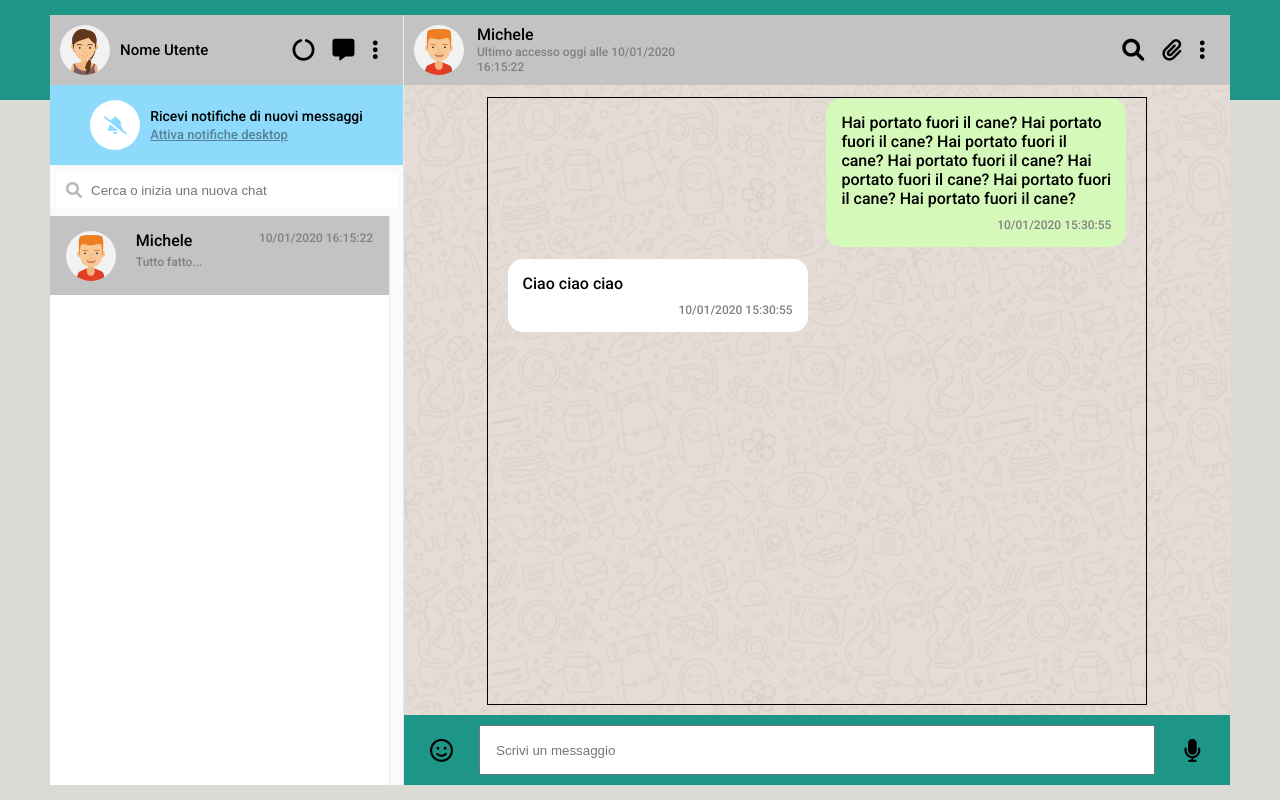
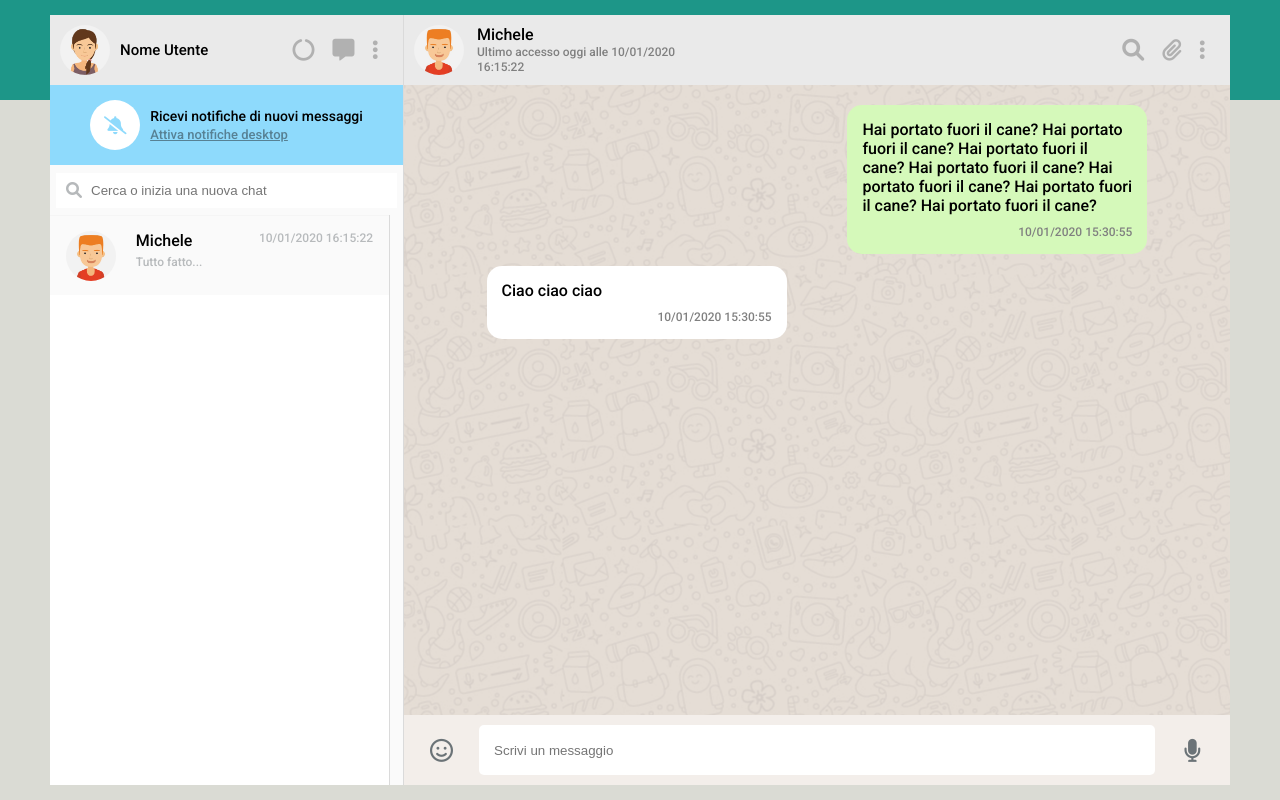
Before and after one commit to serborbone/vue-boolzapp, a plain HTML site: page index.html in a window 1280 px wide. Drawn offline with Linux system fonts and the light colour scheme.

Commit message:
Finestra completata

```diff
--- a/css/style.css
+++ b/css/style.css
@@ -25,7 +25,6 @@
   height: calc(100vh - 30px);
   z-index: 99;
   margin: 15px auto 0 auto;
-  background-color: purple;
   display: flex;
   font-family: 'Roboto', sans-serif;
 }
@@ -34,7 +33,7 @@
 .user-menu-left {
   width: 30%;
   height: 100%;
-  border-right: 1px solid #EAEAEA;
+  border-right: 1px solid #DADADA;
 }
 
 /* Dimensioni chat dx */
@@ -46,8 +45,7 @@
 /* Classi div info USER */
 .user-menu-left .user {
   height: 70px;
-  /* background-color: #EAEAEA; */
-  background-color: #c3c3c3;
+  background-color: #EAEAEA;
   display: flex;
   align-items: center;
 }
@@ -79,7 +77,8 @@
 .btn-user .fa-solid {
   margin-left: 18px;
   font-size: 22px;
-  /*color: #B1B1B1;*/ /*colore da impostare*/
+  color: #B1B1B1;
+  cursor: pointer;
 }
 
 /* Classi div Notifiche Desktop */
@@ -147,13 +146,13 @@
 .right-line {
   width: 4%;
   background-color: #FAFAFA;
-  border-left: 1px solid #EAEAEA;
+  border-left: 1px solid #DADADA;
 }
 
 .chat-user {
   height: 80px;
   display: flex;
-  background-color: #c3c3c3;
+  background-color: #FAFAFA;
   align-items: center;
   justify-content: center;
   width: 96%;
@@ -181,15 +180,13 @@
 }
 
 .top-text .time-date {
-  /*color: #B7BABC; colore originale */
-  color: grey;
+  color: #B7BABC;
   font-size: 12px;
 }
 
 .bottom-text {
   font-size: 12px;
-  /*color: #B7BABC; colore originale */
-  color: grey;
+  color: #B7BABC;
   margin-top: 5px;
 }
 
@@ -197,7 +194,7 @@
 
 .data-chat-showed {
   height: 70px;
-  background-color: #c3c3c3;
+  background-color: #EAEAEA;
   position: fixed;
   width: calc(1180px - 354px);
   display: flex;
@@ -235,6 +232,8 @@
 
 .chat-btn .fa-solid {
   margin-left: 18px;
+  color: #B1B1B1;
+  cursor: pointer;
 }
 
 /* Sezione messaggi chat aperta */
@@ -250,18 +249,11 @@
 
   display: flex;
   justify-content: center;
-  padding-top: 12px;
-  padding-bottom: 10px;
-}
-
-.msg-section {
-
+  padding-top: 20px;
 }
 
 .msg-wrap {
-  width: 80%;
-  border: 1px solid #000;
-  padding: 0 20px 0 20px;
+  min-width: 80%;
 }
 
 .msg-send:after {
@@ -296,7 +288,7 @@
 /* SEZIONE INVIO MESSAGGIO */
 .input-msg {
   height: 70px;
-  background-color: #1D9688; /*da eliminare*/
+  background-color: #F3EEEA; /*da eliminare*/
   position: fixed;
   width: calc(1180px - 354px);
   display: flex;
@@ -313,6 +305,7 @@
   justify-content: center;
   align-items: center;
   font-size: 23px;
+  color: #6B7377;
 }
 
 .input-msg .send-msg {
@@ -325,4 +318,6 @@
   width: 100%;
   height: 100%;
   padding-left: 15px;
+  border: none;
+  border-radius: 5px ;
 }
```
